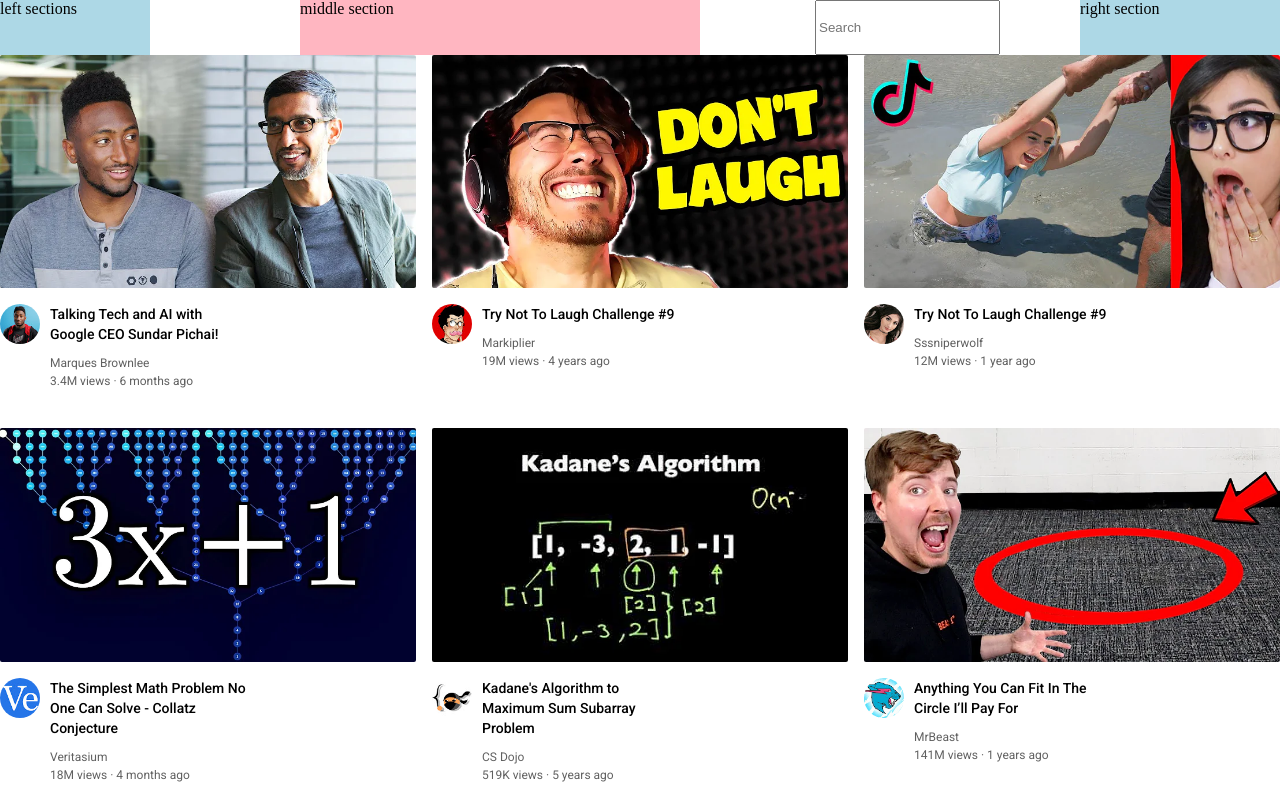
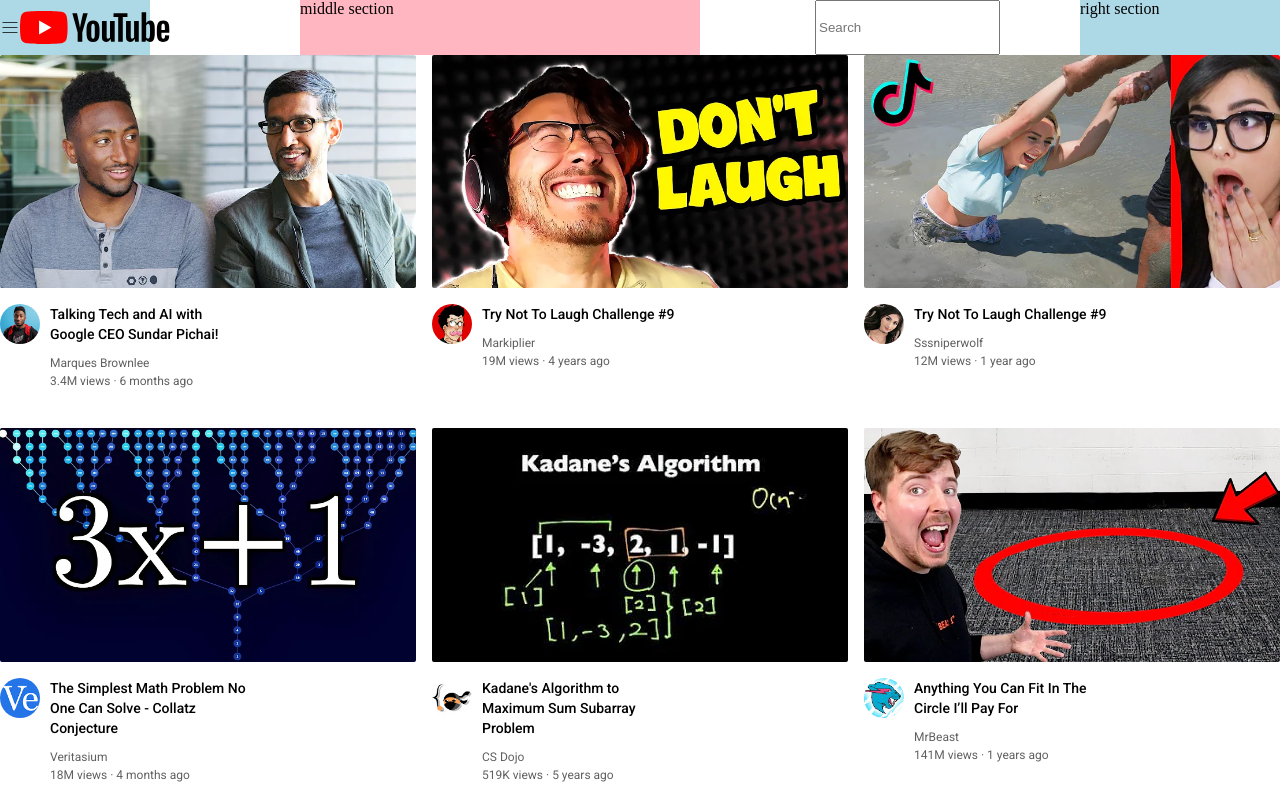
Before and after one commit to RishiGupta-05/youtube-clone, a plain HTML site: page HTML + CSS/index.html in a window 1280 px wide. Drawn offline with Linux system fonts and the light colour scheme.

Commit message:
renamed the youtube.html file to index

```diff
--- a/HTML + CSS/youtube.html
+++ b/HTML + CSS/index.html
@@ -14,7 +14,10 @@
 
     <body>
         <div class="header">
-            <div class="left-section">left sections</div>
+            <div class="left-section">
+                <img class="hamburger-menu" src="icons/hamburger-menu.svg" alt="">
+                <img class="youtuber-logo" src="icons/youtube-logo.svg" alt="">
+            </div>
             <div class="middle-section">middle section</div>
             <input type="text" placeholder="Search" class="search-bar">
             <div class="right-section">right section</div>
--- a/HTML + CSS/styles/header.css
+++ b/HTML + CSS/styles/header.css
@@ -9,8 +9,16 @@
 .left-section{
     background-color: lightblue;
     width: 150px;
+    align-items: center;
+    display: flex;
 }
 
+.left-section img{}
+
+.hamburger-menu{
+    height: 20px;
+
+}
 
 .middle-section{
     background-color: lightpink;
```
